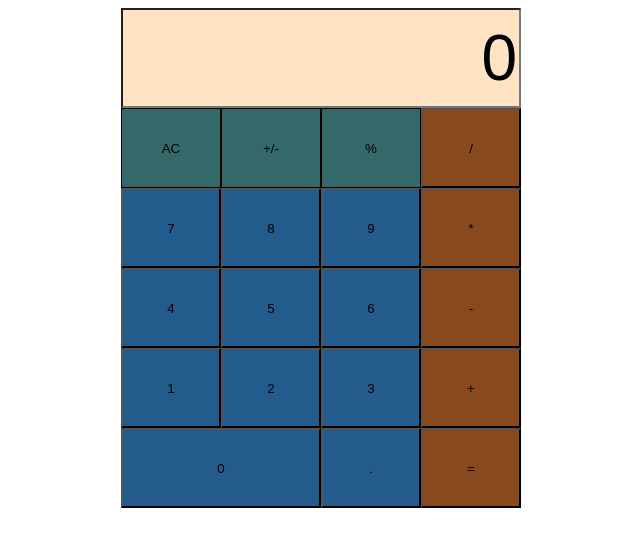
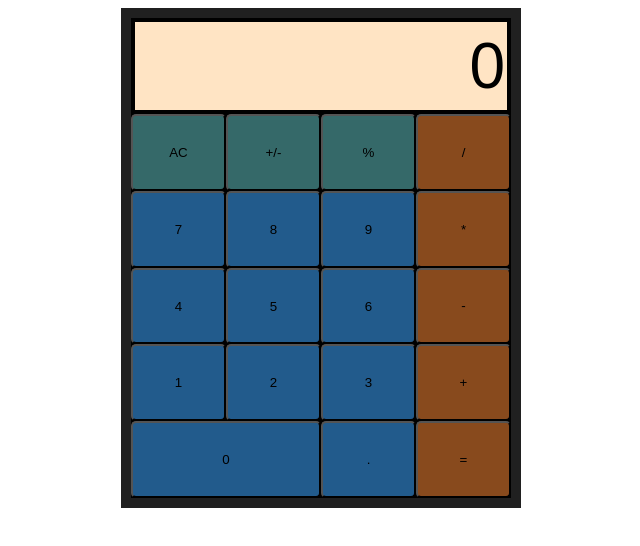
Before and after one commit to KLightiam/calculator, a plain HTML site: page index.html in a window 1280 px wide. Shown: the whole page, without its empty margins (319-959 px from the left). Drawn offline with Linux system fonts and the light colour scheme.

Commit message:
Add border and Change opacity Added border to Container and changed opacity of selected operator to 0.7

```diff
--- a/script.js
+++ b/script.js
@@ -85,7 +85,7 @@ symbols.forEach(function(button){
     button.addEventListener('click',function(event){
         for(element of Array.from(symbols)){
             if(element == event.target){
-                element.style.opacity = '0.85';
+                element.style.opacity = '0.7';
             }
             else{
                 element.style.opacity = '1';
--- a/style.css
+++ b/style.css
@@ -8,6 +8,9 @@
     margin: auto;
     height:500px;
     width: 400px;
+    border: 10px solid rgba(0, 0, 0, 0.642);
+    padding: 0px;
+    background-color: rgba(0, 0, 0, 0.642);
 }
 
 .input{
@@ -22,11 +25,13 @@ input{
     width: 100%;
     height:100%;
     font-size: 4rem;
+    border: 4px solid rgba(0, 0, 0, 1);
+    /* margin: 0px; */
 }
 
 .buttons{
     display:flex;
-    background-color: aqua;
+    background-color: rgba(0, 0, 0, 1);
     flex: auto;
     width: 100%;
     height: 80%;
@@ -89,7 +94,7 @@ button{
 
 .symbols-top > button{
     background-color: rgb(53, 105, 105);
-    border: 1px solid;
+    /* border: 1px solid; */
 }
 
 .symbols-right > button{
@@ -100,3 +105,7 @@ button{
     background-color: rgb(34, 91, 140);
     /* opacity: 0.8; */
 }
+
+button{
+    border-radius: 5px;
+}
```
